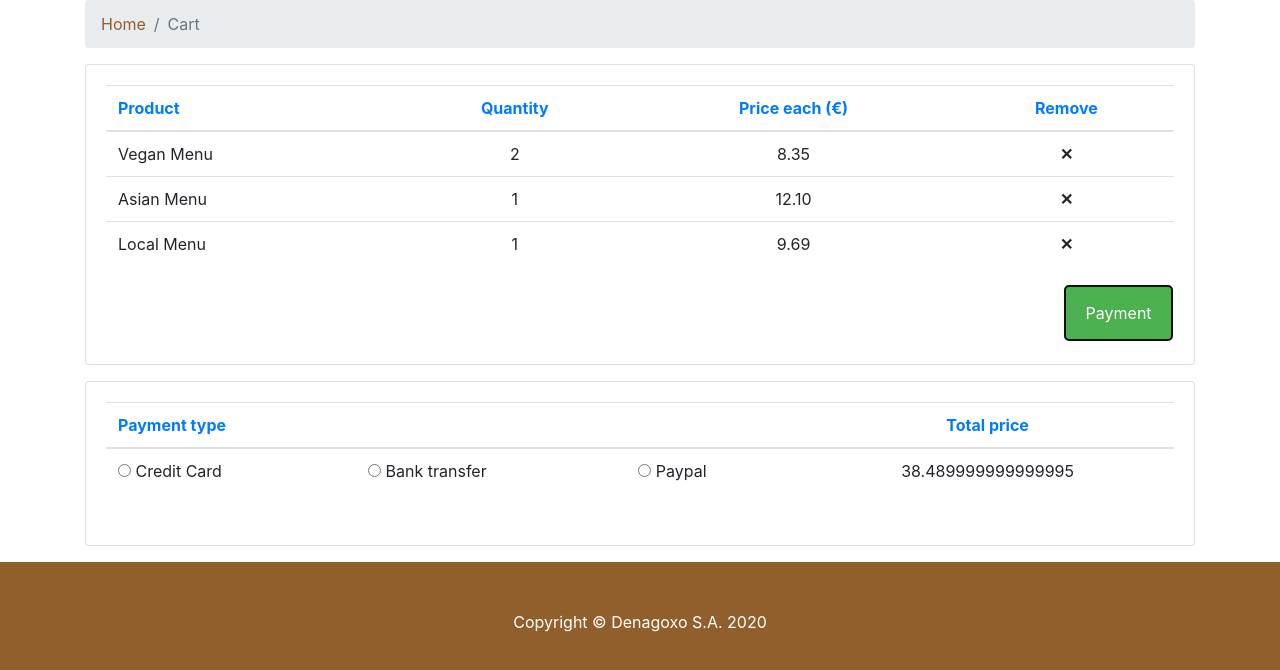
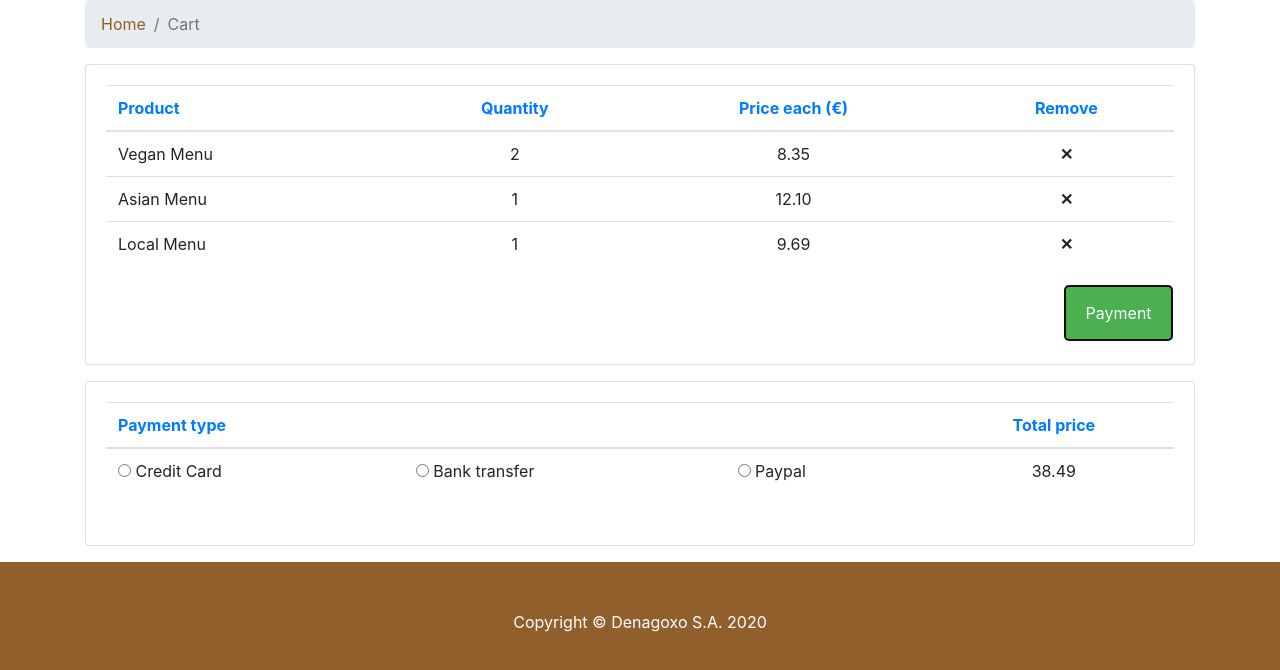
Before and after one commit to ipallinto/proyecto-final-asr31, a website: page cart.html in a window 1280 px wide. Both pictures are taken after a click on the button "Payment". Shown: the part 144-814 px from the top of the page. Drawn offline with nearby package versions, Linux system fonts and the light colour scheme.

Commit message:
Using more than two decimals on prices are typified by Geneva Convention as warcrimes.

```diff
--- a/cart.html
+++ b/cart.html
@@ -112,7 +112,7 @@
         finalprice = finalprice + parseFloat(totalprice);
       }
 
-      document.getElementById("totalPrice").innerHTML = parseFloat(finalprice);
+      document.getElementById("totalPrice").innerHTML = parseFloat(finalprice).toFixed(2);
 
     }
 
```
